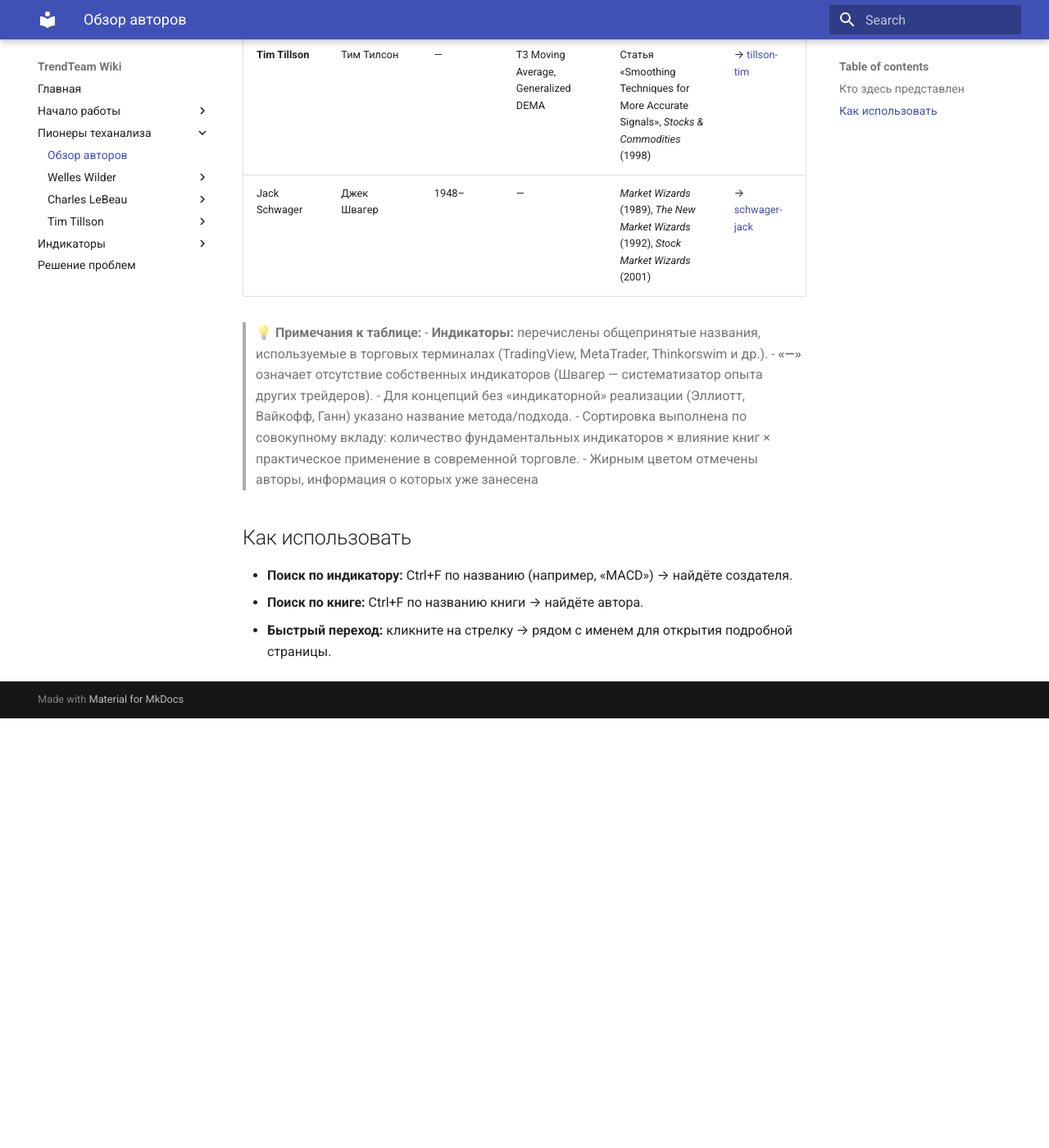
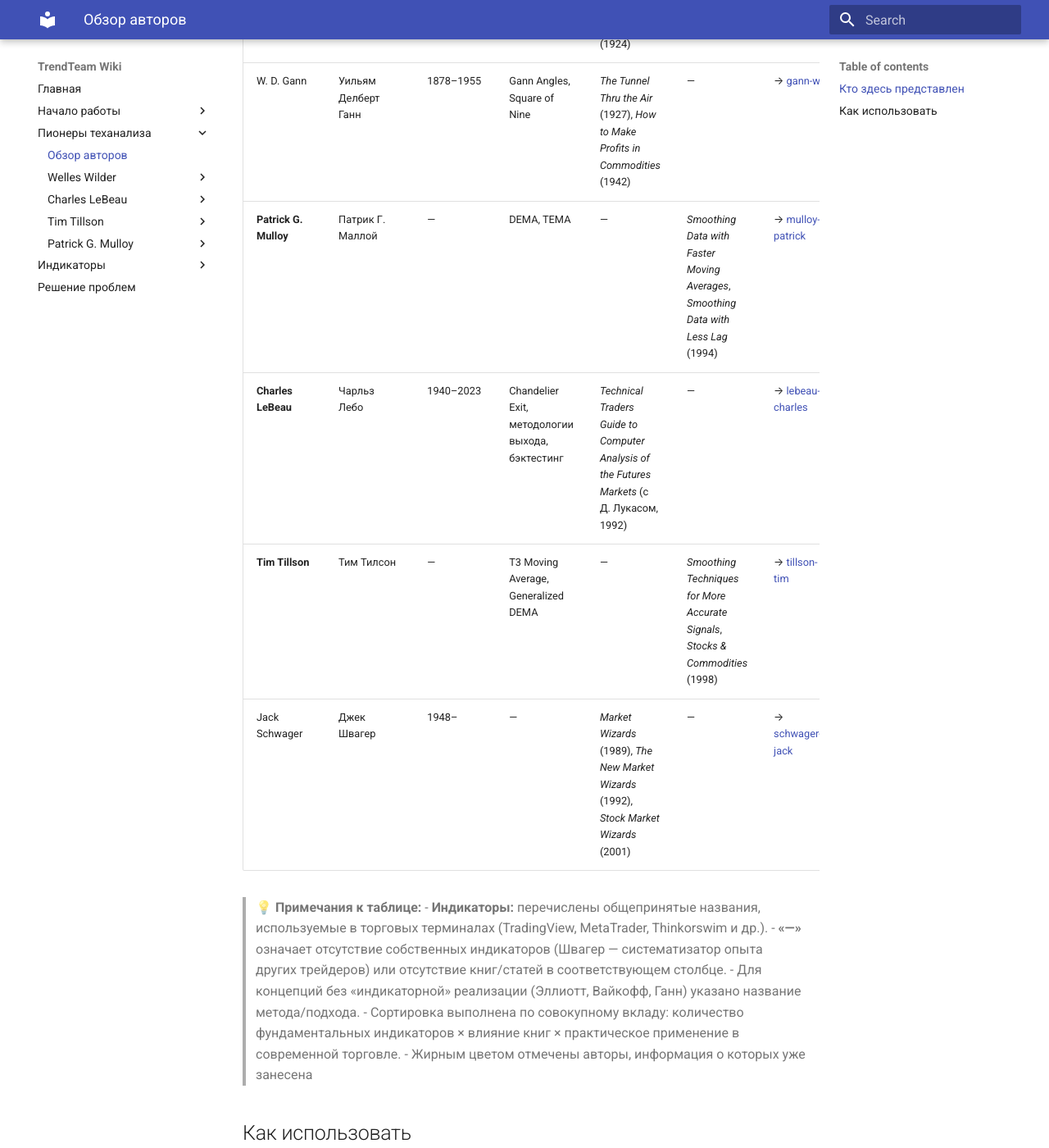
Before and after one commit to TradingLaboratory/wiki, an MkDocs documentation site: the page built from docs/ta-pioneers/key-figures.md, in a window 1280 px wide and 1400 px high, scrolled down 1540 px. Shown: the whole window at 82% size. Built offline with MkDocs 1.6.1 and Material for MkDocs 9.7.7, drawn with Linux system fonts in a browser that asks for light colours; before the commit the page ends 2416 px from its top, so only the background shows below that; some of the changed text lies outside the part shown.

Commit message:
Добавил TEMA и mulloy-patrick.md

```diff
--- a/docs/ta-pioneers/key-figures.md
+++ b/docs/ta-pioneers/key-figures.md
@@ -4,24 +4,25 @@
 
 ## Кто здесь представлен
 
-| Имя (англ.)              | Имя (рус.)            | Годы      | Индикаторы / системы                               | Ключевые книги                                                                             | Страница                                              |
-| ------------------------ | --------------------- | --------- | -------------------------------------------------- | ------------------------------------------------------------------------------------------ | ----------------------------------------------------- |
-| **J. Welles Wilder Jr.** | Дж. Уэллс Уайлдер     | 1935–2021 | RSI, ADX, ATR, Parabolic SAR                       | *New Concepts in Technical Trading Systems* (1978)                                         | → [wilder-welles](wilder-welles.md)       |
-| Gerald Appel             | Джеральд Аппель       | 1933–2022 | MACD, MACD-Histogram                               | *Technical Analysis: Power Tools for Active Investors* (2005)                              | → [appel-gerald](appel-gerald.md)         |
-| John Bollinger           | Джон Боллинджер       | 1950–     | Bollinger Bands, %b, Bandwidth                     | *Bollinger on Bollinger Bands* (2001)                                                      | → [bollinger-john](bollinger-john.md)     |
-| Larry Williams           | Ларри Уильямс         | 1942–     | Williams %R, Ultimate Oscillator, Williams VIX Fix | *How I Made One Million Dollars* (1973), *Long-Term Secrets to Short-Term Trading* (2000)  | → [williams-larry](williams-larry.md)     |
-| Alexander Elder          | Александр Элдер       | 1948–     | Force Index, Elder-Ray, Triple Screen              | *Trading for a Living* (1993), *Come Into My Trading Room* (2002)                          | → [elder-alexander](elder-alexander.md)   |
-| Richard Donchian         | Ричард Дончиан        | 1905–1967 | Donchian Channels, Turtle Trading precursor        | *The Donchian Plan for Commodity Trading* (брошюры 1960-х)                                 | → [donchian-richard](donchian-richard.md) |
-| Ralph Nelson Elliott     | Ральф Нельсон Эллиотт | 1871–1948 | Elliott Wave Principle                             | *Nature's Law* (1946)                                                                      | → [elliott-ralph](elliott-ralph.md)       |
-| Richard D. Wyckoff       | Ричард Д. Вайкофф     | 1873–1934 | Wyckoff Method, Composite Man                      | *Studies in Tape Reading* (1910), *How I Trade and Invest in Stocks* (1924)                | → [wyckoff-richard](wyckoff-richard.md)   |
-| W. D. Gann               | Уильям Делберт Ганн   | 1878–1955 | Gann Angles, Square of Nine                        | *The Tunnel Thru the Air* (1927), *How to Make Profits in Commodities* (1942)              | → [gann-w-d](gann-w-d.md)                 |
-| **Charles LeBeau**       | Чарльз Лебо           | 1940–2023 | Chandelier Exit, методологии выхода, бэктестинг    | *Technical Traders Guide to Computer Analysis of the Futures Markets* (с Д. Лукасом, 1992) | → [lebeau-charles](lebeau-charles.md)     |
-| **Tim Tillson**          | Тим Тилсон            | —         | T3 Moving Average, Generalized DEMA                | Статья «Smoothing Techniques for More Accurate Signals», *Stocks & Commodities* (1998)     | → [tillson-tim](tillson-tim.md)           |
-| Jack Schwager            | Джек Швагер           | 1948–     | —                                                  | *Market Wizards* (1989), *The New Market Wizards* (1992), *Stock Market Wizards* (2001)    | → [schwager-jack](schwager-jack.md)       |
+| Имя (англ.)              | Имя (рус.)            | Годы      | Индикаторы / системы                               | Ключевые книги                                                                             | Ключевые статьи                                                                     | Страница                                  |
+| ------------------------ | --------------------- | --------- | -------------------------------------------------- | ------------------------------------------------------------------------------------------ | ----------------------------------------------------------------------------------- | ----------------------------------------- |
+| **J. Welles Wilder Jr.** | Дж. Уэллс Уайлдер     | 1935–2021 | RSI, ADX, ATR, Parabolic SAR                       | *New Concepts in Technical Trading Systems* (1978)                                         | —                                                                                   | → [wilder-welles](wilder-welles.md)       |
+| Gerald Appel             | Джеральд Аппель       | 1933–2022 | MACD, MACD-Histogram                               | *Technical Analysis: Power Tools for Active Investors* (2005)                              | —                                                                                   | → [appel-gerald](appel-gerald.md)         |
+| John Bollinger           | Джон Боллинджер       | 1950–     | Bollinger Bands, %b, Bandwidth                     | *Bollinger on Bollinger Bands* (2001)                                                      | —                                                                                   | → [bollinger-john](bollinger-john.md)     |
+| Larry Williams           | Ларри Уильямс         | 1942–     | Williams %R, Ultimate Oscillator, Williams VIX Fix | *How I Made One Million Dollars* (1973), *Long-Term Secrets to Short-Term Trading* (2000)  | —                                                                                   | → [williams-larry](williams-larry.md)     |
+| Alexander Elder          | Александр Элдер       | 1948–     | Force Index, Elder-Ray, Triple Screen              | *Trading for a Living* (1993), *Come Into My Trading Room* (2002)                          | —                                                                                   | → [elder-alexander](elder-alexander.md)   |
+| Richard Donchian         | Ричард Дончиан        | 1905–1967 | Donchian Channels, Turtle Trading precursor        | *The Donchian Plan for Commodity Trading* (брошюры 1960-х)                                 | —                                                                                   | → [donchian-richard](donchian-richard.md) |
+| Ralph Nelson Elliott     | Ральф Нельсон Эллиотт | 1871–1948 | Elliott Wave Principle                             | *Nature's Law* (1946)                                                                      | —                                                                                   | → [elliott-ralph](elliott-ralph.md)       |
+| Richard D. Wyckoff       | Ричард Д. Вайкофф     | 1873–1934 | Wyckoff Method, Composite Man                      | *Studies in Tape Reading* (1910), *How I Trade and Invest in Stocks* (1924)                | —                                                                                   | → [wyckoff-richard](wyckoff-richard.md)   |
+| W. D. Gann               | Уильям Делберт Ганн   | 1878–1955 | Gann Angles, Square of Nine                        | *The Tunnel Thru the Air* (1927), *How to Make Profits in Commodities* (1942)              | —                                                                                   | → [gann-w-d](gann-w-d.md)                 |
+| **Patrick G. Mulloy**    | Патрик Г. Маллой      | —         | DEMA, TEMA                                         | —                                                                                          | *Smoothing Data with Faster Moving Averages*, *Smoothing Data with Less Lag* (1994) | → [mulloy-patrick](mulloy-patrick.md)     |
+| **Charles LeBeau**       | Чарльз Лебо           | 1940–2023 | Chandelier Exit, методологии выхода, бэктестинг    | *Technical Traders Guide to Computer Analysis of the Futures Markets* (с Д. Лукасом, 1992) | —                                                                                   | → [lebeau-charles](lebeau-charles.md)     |
+| **Tim Tillson**          | Тим Тилсон            | —         | T3 Moving Average, Generalized DEMA                | —                                                                                          | *Smoothing Techniques for More Accurate Signals*, *Stocks & Commodities* (1998)     | → [tillson-tim](tillson-tim.md)           |
+| Jack Schwager            | Джек Швагер           | 1948–     | —                                                  | *Market Wizards* (1989), *The New Market Wizards* (1992), *Stock Market Wizards* (2001)    | —                                                                                   | → [schwager-jack](schwager-jack.md)       |
 
 > 💡 **Примечания к таблице:**
 > - **Индикаторы:** перечислены общепринятые названия, используемые в торговых терминалах (TradingView, MetaTrader, Thinkorswim и др.).
-> - **«—»** означает отсутствие собственных индикаторов (Швагер — систематизатор опыта других трейдеров).
+> - **«—»** означает отсутствие собственных индикаторов (Швагер — систематизатор опыта других трейдеров) или отсутствие книг/статей в соответствующем столбце.
 > - Для концепций без «индикаторной» реализации (Эллиотт, Вайкофф, Ганн) указано название метода/подхода.
 > - Сортировка выполнена по совокупному вкладу: количество фундаментальных индикаторов × влияние книг × практическое применение в современной торговле.
 > - Жирным цветом отмечены авторы, информация о которых уже занесена
--- a/mkdocs.yml
+++ b/mkdocs.yml
@@ -70,6 +70,10 @@ nav:
       - Краткая справка: ta-pioneers/tillson-tim.md
       - T3 (Tillson T3): TALib/OverlapStudies/Averages/T3-TALib.md
 
+    - Patrick G. Mulloy:
+      - Краткая справка: ta-pioneers/mulloy-patrick.md
+      - Tema (TALib): TALib/OverlapStudies/Averages/Tema-TALib.md
+
   # Раздел "Индикаторы" с подразделами
   - Индикаторы:
 
@@ -90,6 +94,7 @@ nav:
           - WMA: TALib/OverlapStudies/Averages/Wma-TALib.md
           - T3 (Tillson T3): TALib/OverlapStudies/Averages/T3-TALib.md
           - Tsf: TALib/StatisticFunctions/Tsf-TALib.md
+          - Tema: TALib/OverlapStudies/Averages/Tema-TALib.md
 
         - Trailings:
           - SarExt: TALib/OverlapStudies/Trailings/SarExt-TALib.md
@@ -97,15 +102,15 @@ nav:
         # - Bands&Channels:
 
 
-
-
       - MomentumIndicators:
         - Mom: TALib/MomentumIndicators/Mom-TALib.md
+
         - RateOfChange:
           - Roc: TALib/MomentumIndicators/Roc-TALib.md
           - RocP: TALib/MomentumIndicators/RocP-TALib.md
           - RocR: TALib/MomentumIndicators/RocR-TALib.md
           - RocR100: TALib/MomentumIndicators/RocR100-TALib.md
+
         - StochRsi: TALib/MomentumIndicators/StochRsi-TALib.md
         - Williams %R: TALib/WillR-TALib.md
         - MinusDI: TALib/MomentumIndicators/MinusDI-TALib.md
```
Also changed, not shown: other parts of docs/ta-pioneers/key-figures.md (+1 -0 lines), docs/TALib/OverlapStudies/Averages/T3-TALib.md (+1 -1 lines), docs/TALib/OverlapStudies/Averages/Tema-TALib.md (added, +64 -0 lines), docs/ta-pioneers/mulloy-patrick.md (added, +81 -0 lines), docs/ta-pioneers/wilder-welles.md (+1 -1 lines).
